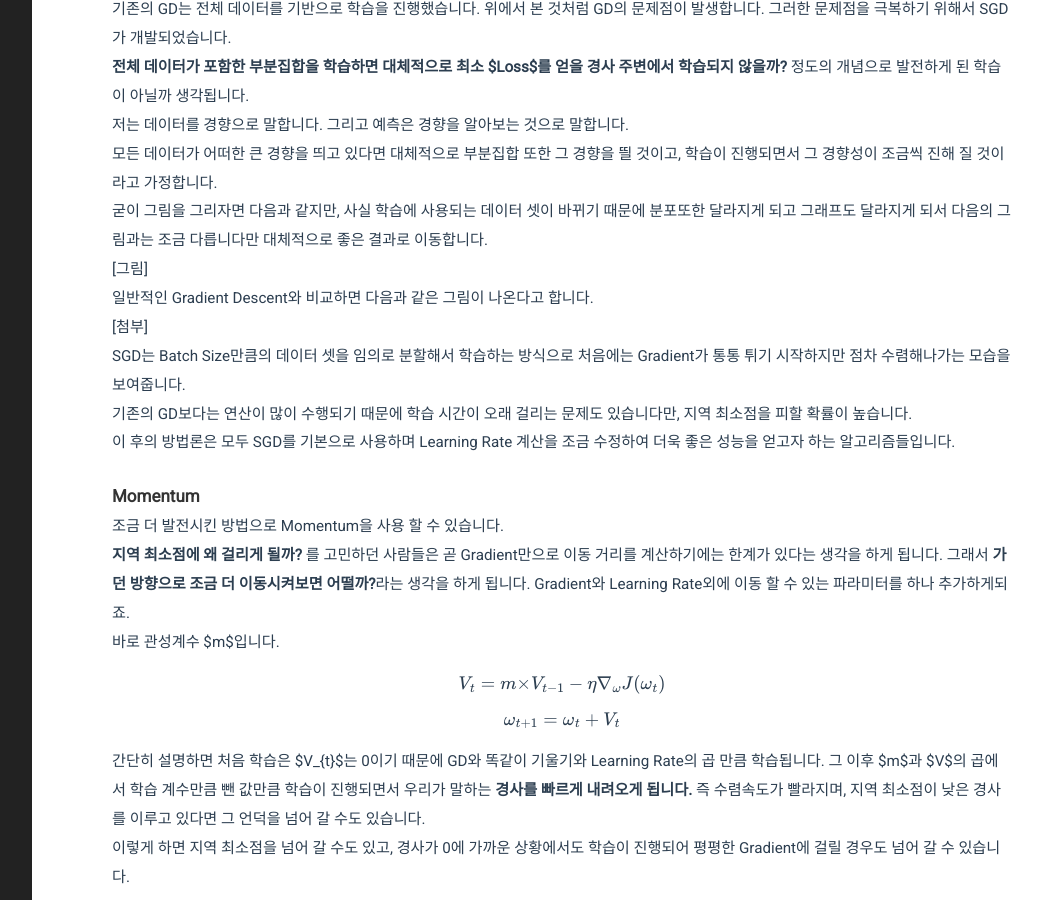
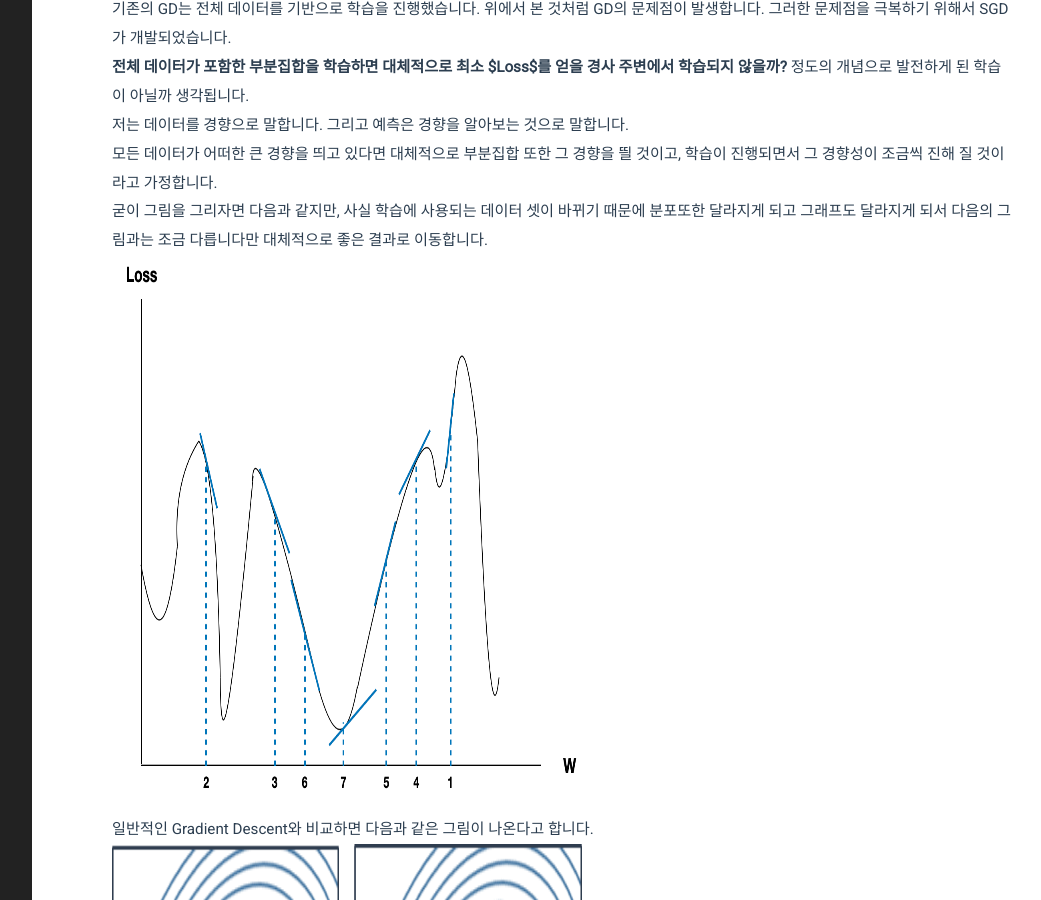
Before and after one commit to Lion2me/Lion2me_change, a Jekyll site: the page built from _posts/2021-09-23-Gradient에 대해서.md, in a window 1280 px wide and 900 px high, scrolled down 4232 px. Shown: the whole window, without its empty margins (188-1229 px from the left). Built offline with Jekyll 4.4.1, drawn with Linux system fonts in a browser that asks for light colours; formulas are drawn with MathJax 3.

Commit message:
commit date : 2021-10-01 commit content : 이미지 추가

```diff
--- a/_posts/2021-09-23-Gradient에 대해서.md
+++ b/_posts/2021-09-23-Gradient에 대해서.md
@@ -113,6 +113,7 @@
 
 ### Gradient Descent의 문제점은 무엇일까?
 
+
 ####지역 최소점
 
 Gradient를 따라 하강하는 과정을 거치면 우리는 **항상 최소의 Loss를 알 수 있을까요?** 사실은 그렇지 않습니다.
@@ -142,11 +143,11 @@
 
 굳이 그림을 그리자면 다음과 같지만, 사실 학습에 사용되는 데이터 셋이 바뀌기 때문에 분포또한 달라지게 되고 그래프도 달라지게 되서 다음의 그림과는 조금 다릅니다만 대체적으로 좋은 결과로 이동합니다.
 
-[그림]
+<img src="/public/img/gradient5.png" width="470" height="550">
 
 일반적인 Gradient Descent와 비교하면 다음과 같은 그림이 나온다고 합니다.
 
-[첨부]
+<img src="/public/img/gradient6.png" width="470" height="550">
 
 SGD는 Batch Size만큼의 데이터 셋을 임의로 분할해서 학습하는 방식으로 처음에는 Gradient가 통통 튀기 시작하지만 점차 수렴해나가는 모습을 보여줍니다.
 
```
Also changed, not shown: public/img/gradient1.png, public/img/gradient5.png (added), public/img/gradient6.png (added), 1 other file.
